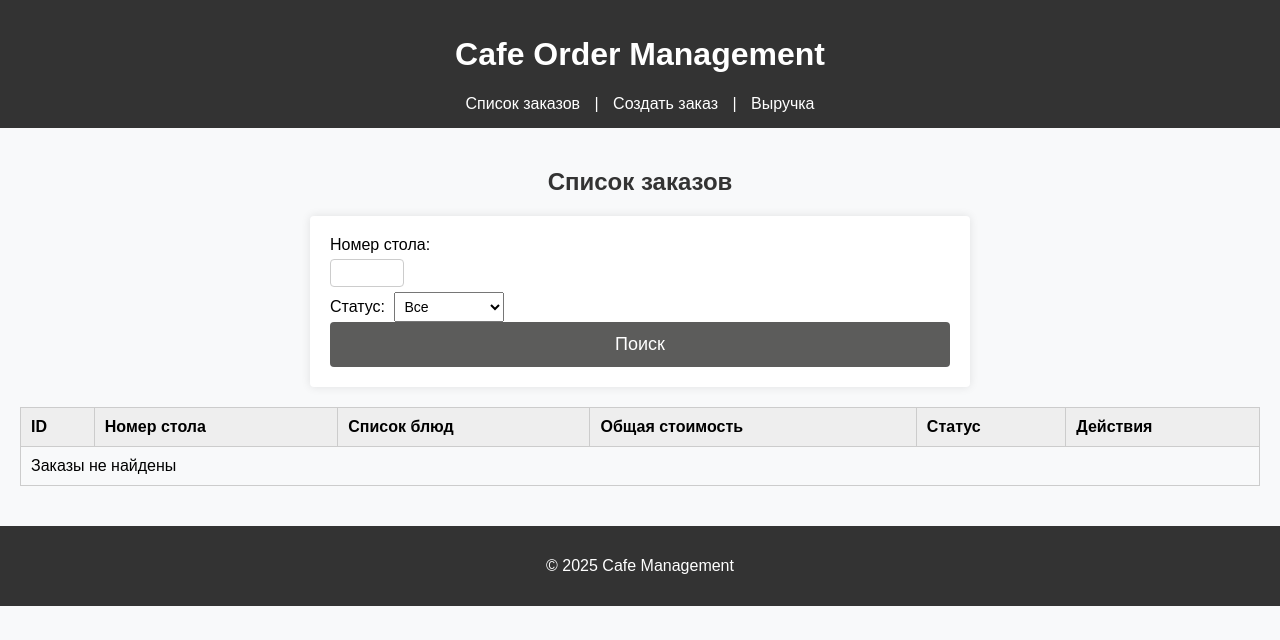
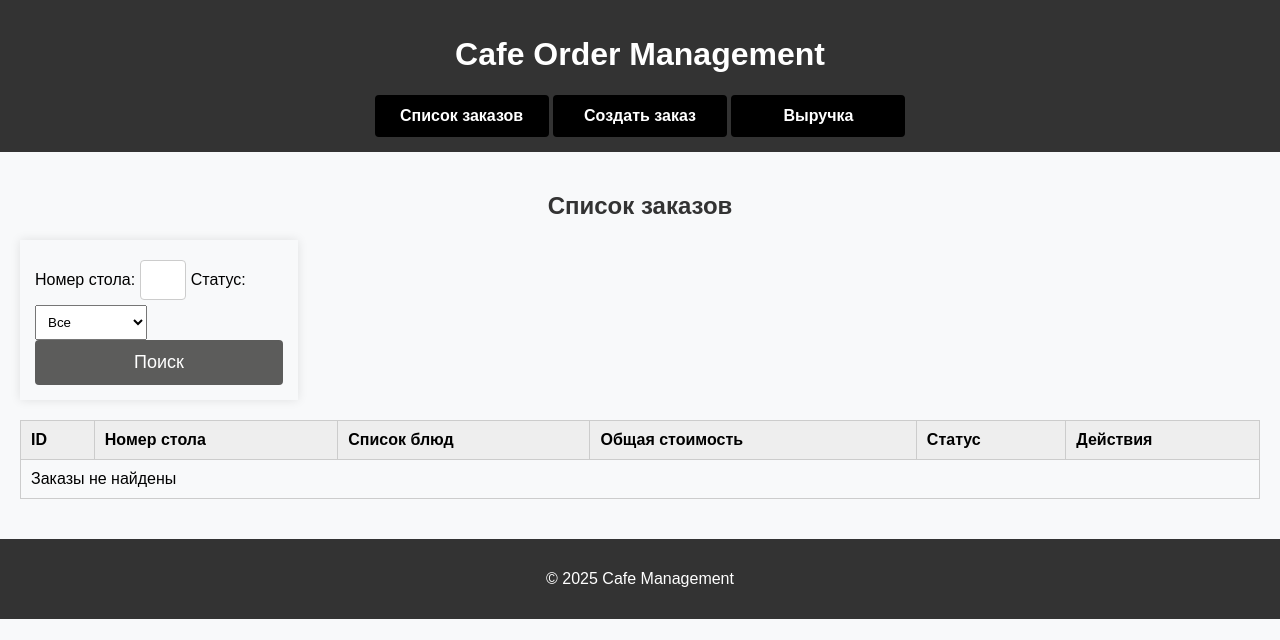
Before and after one commit to Giriraj-das/Cafe_management, a Django app: page /orders/ in a window 1280 px wide. Shown: the top 640 px of the page. Run offline with Django 5.2, Linux system fonts and the light colour scheme; data that the repository does not hold is empty.

Commit message:
fix design

```diff
--- a/src/orders/templates/base.html
+++ b/src/orders/templates/base.html
@@ -10,11 +10,11 @@
 <body>
     <header>
         <h1>Cafe Order Management</h1>
-        <nav>
-            <a href="{% url 'order_list' %}">Список заказов</a> |
-            <a href="{% url 'order_create' %}">Создать заказ</a> |
-            <a href="{% url 'order_revenue' %}">Выручка</a>
-        </nav>
+        <ul id="navbar">
+            <li><a href="{% url 'order_list' %}">Список заказов</a></li>
+            <li><a href="{% url 'order_create' %}">Создать заказ</a></li>
+            <li><a href="{% url 'order_revenue' %}">Выручка</a></li>
+        </ul>
     </header>
     <main>
         {% block content %}{% endblock %}
--- a/src/orders/templates/orders/order_form.html
+++ b/src/orders/templates/orders/order_form.html
@@ -6,7 +6,7 @@
 
 {% block content %}
     <h2>{% if object %}Редактирование заказа{% else %}Создание заказа{% endif %}</h2>
-    <form method="post">
+    <form id="create-order" method="post">
         {% csrf_token %}
         <div class="order">
             <span class="order-type">Информация о заказе</span>
--- a/src/orders/templates/orders/order_list.html
+++ b/src/orders/templates/orders/order_list.html
@@ -8,7 +8,7 @@
 <h2>Список заказов</h2>
 
 <!-- Search orders form -->
-<form method="get" action="" style="margin-bottom: 20px;">
+<form id="search" method="get" action="">
     <label for="table_number">Номер стола:</label>
     <input type="text" name="table_number" id="table_number" value="{{ request.GET.table_number }}">
 
--- a/src/static/css/styles.css
+++ b/src/static/css/styles.css
@@ -18,10 +18,32 @@ h2 {
     color: #333;
 }
 
-nav a {
+#navbar {
+    margin: 0;
+    padding: 0;
+    list-style-type: none;
+    text-align: center;
+}
+
+#navbar li {
+    display: inline;
+}
+
+#navbar a {
     color: #fff;
+    background-color: black;
+    border: 2px solid black;
+    padding: 10px 10px;
     text-decoration: none;
-    margin: 0 10px;
+    font-weight: bold;
+    border-radius: 4px;
+    display: inline-block;
+    width: 150px;
+}
+
+#navbar a:hover {
+    border: 2px solid black;
+    background-color: #333;
 }
 
 main {
@@ -48,19 +70,18 @@ th {
 }
 
 /* search form */
-form[method="get"] label {
-    margin-right: 5px;
+#search {
+    box-shadow: 0 0 10px rgba(0, 0, 0, 0.1);
+    max-width: 20%;
+    padding: 15px;
 }
 
-form[method="get"] input,
-form[method="get"] select {
-    margin-right: 10px;
-    padding: 5px;
-    font-size: 14px;
+#status {
+    padding: 8px;
 }
 
 /* create order */
-form {
+#create-order {
     margin: 0 auto;
     padding: 20px;
     background: white;
@@ -70,7 +91,6 @@ form {
 }
 
 input {
-    display: flex;
     padding: 10px;
     margin: 5px 0;
     border: 1px solid #ccc;
```
